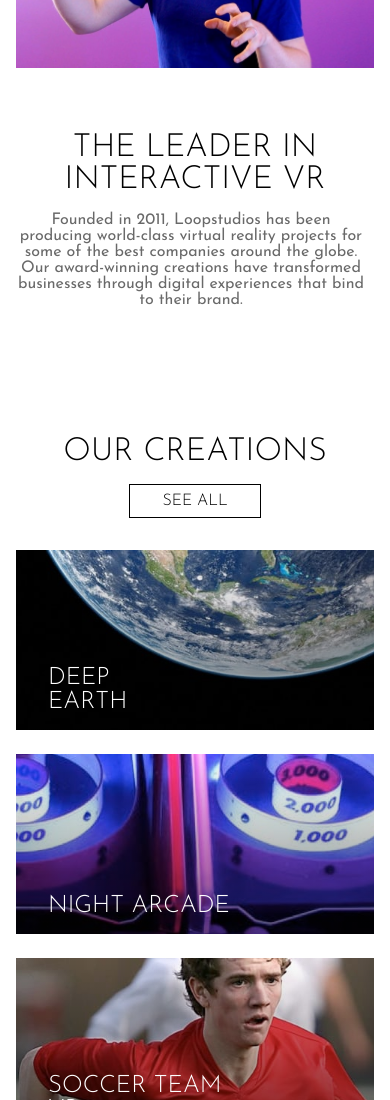
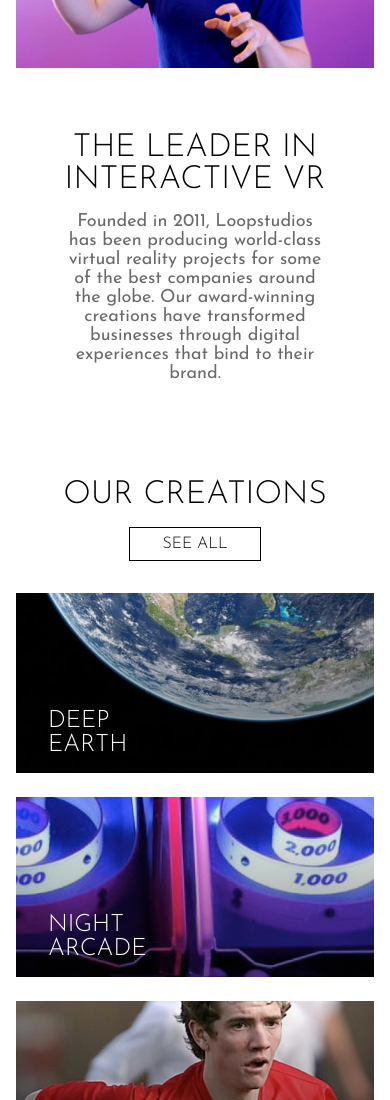
Before and after one commit to brunobarross/Loopstudios, a plain HTML site: page index.html in a window 390 px wide. Shown: the part 900-2000 px from the top of the page. Drawn offline with Linux system fonts and the light colour scheme.

Commit message:
Add files via upload

```diff
--- a/css/style.css
+++ b/css/style.css
@@ -37,18 +37,12 @@ li {
 body {
   font-family: "Josefin Sans", sans-serif;
 }
-
+/* MENU */
 .menu {
   background-image: url("../img/image-hero.jpg");
   background-size: cover;
   background-repeat: no-repeat;
   padding: 64px 0 128px 0;
-}
-
-@media (max-width: 739px) {
-  .menu {
-    background-image: url("../img/mobile/image-hero.jpg");
-  }
 }
 
 .menu-container {
@@ -81,6 +75,7 @@ body {
   font-family: "Alata", sans-serif;
 }
 
+/* SEÇÃO DA INTRO */
 .intro {
   border: 2px solid var(--normalWhite);
   max-width: 650px;
@@ -97,7 +92,13 @@ body {
   font-weight: 300;
 }
 
+/* MOBILE RESPONSIVOo */
+
 @media (max-width: 739px) {
+  .menu {
+    background-image: url("../img/mobile/image-hero.jpg");
+  }
+
   .intro {
     border: 2px solid var(--normalWhite);
     max-width: 100%;
@@ -135,7 +136,7 @@ body {
     text-align: right;
   }
 }
-/* SEÇÃO 1 */
+/* SEÇÃO 1FOTOGRAFIA COM TEXTO */
 
 .secao1 {
   max-width: 1200px;
@@ -214,7 +215,7 @@ body {
     flex-direction: column;
     align-items: center;
     justify-content: center;
-    padding: 64px 16px 64px 16px;
+    padding: 64px 16px 32px 16px;
   }
 
   .text {
@@ -235,7 +236,9 @@ body {
 
   .text p {
     padding-top: 16px;
-    font-size: 1em;
+    font-size: 1.125em;
+    max-width: 265px;
+    margin: 0 auto;
   }
 }
 
@@ -271,6 +274,8 @@ body {
   font-weight: 300;
 }
 
+/* GALERIA DE FOTOS */
+
 .grid {
   display: grid;
   grid-template-columns: repeat(4, minmax(150px, 1fr));
@@ -295,6 +300,8 @@ body {
   text-align: left;
   font-weight: 300;
 }
+
+/* FUNDO DE CADA DIV */
 
 #earth {
   background-image: linear-gradient(rgba(0, 0, 0, 0), rgba(0, 0, 0, 0.5)),
@@ -335,24 +342,31 @@ body {
   background-image: linear-gradient(rgba(0, 0, 0, 0), rgba(0, 0, 0, 0.5)),
     url("../img/image-fisheye.jpg");
 }
+
+/* TABLET RESPONSIVO */
+
 @media (min-width: 740px) and (max-width: 1120px) {
   .item p {
     color: var(--normalWhite);
     font-size: 1.5em;
+    max-width: 150px;
   }
   .item {
     padding: 16px;
   }
 }
 
+/* MOBILE RESPONSIVO */
+
 @media (max-width: 739px) {
   .galeria {
-    padding: 64px 16px 0 16px;
+    padding: 64px 16px 64px 16px;
   }
 
   .menu-galeria {
     padding-bottom: 32px;
     justify-content: center;
+    flex-direction: column;
   }
 
   .menu-galeria h1 {
@@ -374,6 +388,7 @@ body {
   .item p {
     color: var(--normalWhite);
     font-size: 1.5em;
+    max-width: 150px;
   }
 
   #earth {
```
